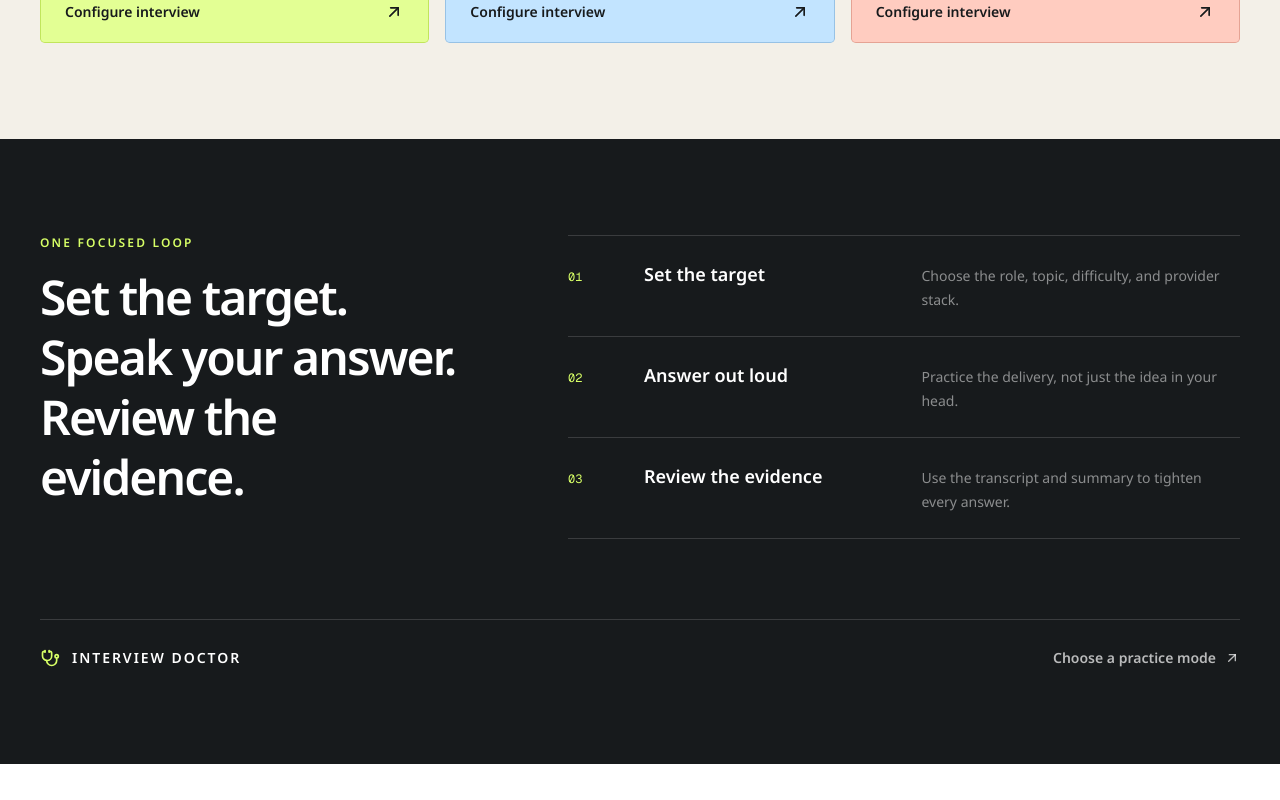
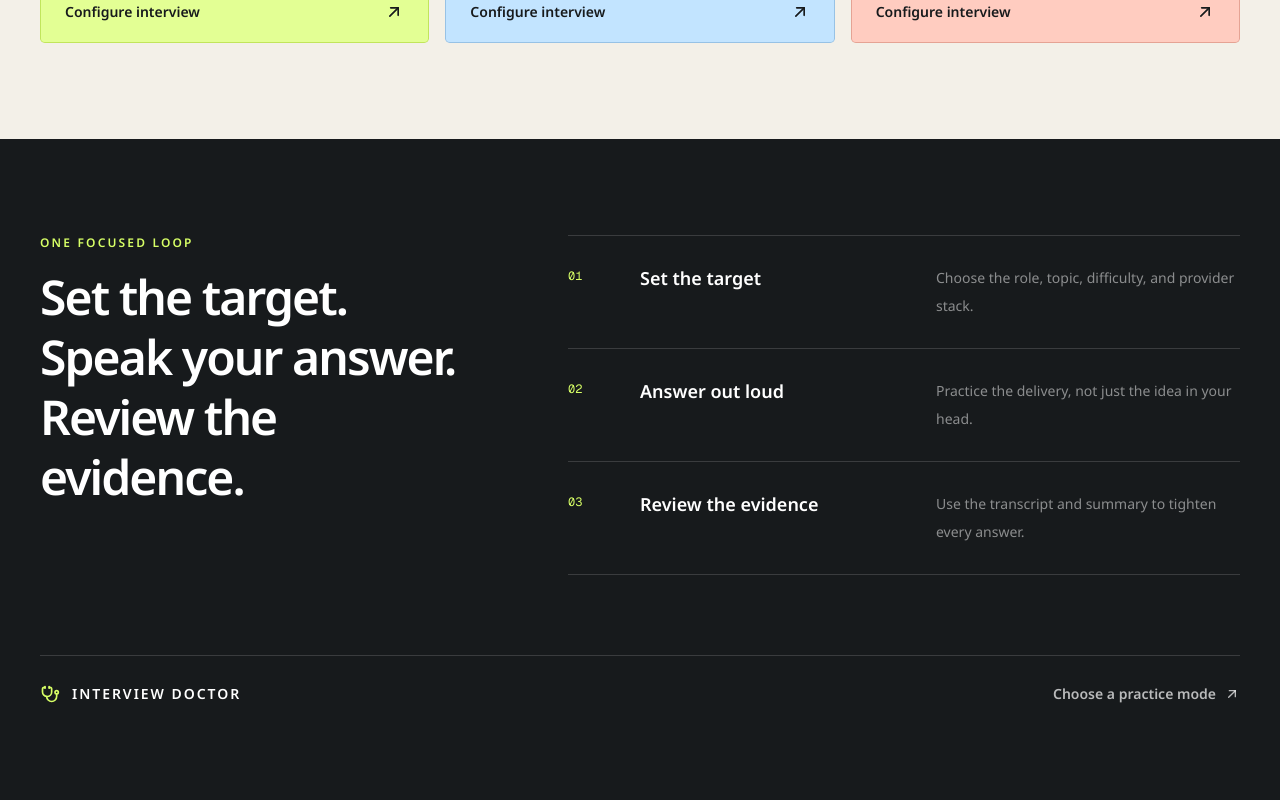
Before and after one commit to cs-siddhartha/interview-doctor, a Next.js app in the folder frontend/: page / in a window 1280 px wide. Shown: the part 1713-2513 px from the top of the page. Before the commit the page ends 2477 px from the top, so only its background shows below. Built offline with nearby package versions, Linux system fonts and the light colour scheme.

Commit message:
style(input): input aligment for grilling intensity and role

```diff
--- a/frontend/components/interview/landing-workflow.tsx
+++ b/frontend/components/interview/landing-workflow.tsx
@@ -21,13 +21,15 @@ export function LandingWorkflow() {
             {LANDING_WORKFLOW.map((item) => (
               <li
                 key={item.step}
-                className="grid gap-3 border-b border-white/15 py-6 sm:grid-cols-[4rem_1fr_1.2fr] sm:items-baseline"
+                className="grid gap-x-6 gap-y-2 border-b border-white/15 py-7 sm:grid-cols-[3rem_17rem_minmax(0,1fr)] sm:items-start"
               >
-                <span className="font-mono text-xs text-[#d7ff66]">
+                <span className="pt-1 font-mono text-xs text-[#d7ff66]">
                   {item.step}
                 </span>
-                <h3 className="text-lg font-semibold">{item.title}</h3>
-                <p className="text-sm leading-6 text-white/50">
+                <h3 className="text-lg font-semibold leading-7">
+                  {item.title}
+                </h3>
+                <p className="max-w-xl text-sm leading-7 text-white/50">
                   {item.description}
                 </p>
               </li>
--- a/frontend/components/interview/setup/form-controls.tsx
+++ b/frontend/components/interview/setup/form-controls.tsx
@@ -42,7 +42,8 @@ export function SelectInput({ label, name, options }: SelectInputProps) {
       <Select name={name} defaultValue={options[0]}>
         <SelectTrigger
           id={name}
-          className="h-12 w-full rounded-sm border-black/10 bg-[#f7f5ef] px-4 text-sm"
+          size="lg"
+          className="w-full rounded-sm border-black/10 bg-[#f7f5ef] px-4 text-sm"
         >
           <SelectValue />
         </SelectTrigger>
--- a/frontend/components/interview/setup/setup-fields.tsx
+++ b/frontend/components/interview/setup/setup-fields.tsx
@@ -51,10 +51,10 @@ function ResumeSetupFields({
   onStateChange: SetupFieldsProps["onResumeStateChange"];
 }) {
   return (
-    <>
+    <div className="mx-auto grid w-full max-w-6xl gap-5">
       <ResumeUploadField onStateChange={onStateChange} />
 
-      <div className="grid gap-4 sm:grid-cols-2">
+      <div className="grid gap-5 sm:grid-cols-[minmax(0,1.35fr)_minmax(16rem,0.65fr)]">
         <TextInput
           label={RESUME_SETUP_FIELDS.targetRole.label}
           name={RESUME_SETUP_FIELDS.targetRole.name}
@@ -66,7 +66,7 @@ function ResumeSetupFields({
           options={[...RESUME_SETUP_FIELDS.intensity.options]}
         />
       </div>
-    </>
+    </div>
   );
 }
 
--- a/frontend/components/ui/select.tsx
+++ b/frontend/components/ui/select.tsx
@@ -37,14 +37,14 @@ function SelectTrigger({
   children,
   ...props
 }: React.ComponentProps<typeof SelectPrimitive.Trigger> & {
-  size?: "sm" | "default"
+  size?: "sm" | "default" | "lg"
 }) {
   return (
     <SelectPrimitive.Trigger
       data-slot="select-trigger"
       data-size={size}
       className={cn(
-        "flex w-fit items-center justify-between gap-1.5 rounded-none border border-input bg-transparent py-2 pr-2 pl-2.5 text-xs whitespace-nowrap transition-colors outline-none select-none focus-visible:border-ring focus-visible:ring-1 focus-visible:ring-ring/50 disabled:cursor-not-allowed disabled:opacity-50 aria-invalid:border-destructive aria-invalid:ring-1 aria-invalid:ring-destructive/20 data-placeholder:text-muted-foreground data-[size=default]:h-8 data-[size=sm]:h-7 data-[size=sm]:rounded-none *:data-[slot=select-value]:line-clamp-1 *:data-[slot=select-value]:flex *:data-[slot=select-value]:items-center *:data-[slot=select-value]:gap-1.5 dark:bg-input/30 dark:hover:bg-input/50 dark:aria-invalid:border-destructive/50 dark:aria-invalid:ring-destructive/40 [&_svg]:pointer-events-none [&_svg]:shrink-0 [&_svg:not([class*='size-'])]:size-4",
+        "flex w-fit items-center justify-between gap-1.5 rounded-none border border-input bg-transparent py-2 pr-2 pl-2.5 text-xs whitespace-nowrap transition-colors outline-none select-none focus-visible:border-ring focus-visible:ring-1 focus-visible:ring-ring/50 disabled:cursor-not-allowed disabled:opacity-50 aria-invalid:border-destructive aria-invalid:ring-1 aria-invalid:ring-destructive/20 data-placeholder:text-muted-foreground data-[size=default]:h-8 data-[size=lg]:h-12 data-[size=sm]:h-7 data-[size=sm]:rounded-none *:data-[slot=select-value]:line-clamp-1 *:data-[slot=select-value]:flex *:data-[slot=select-value]:items-center *:data-[slot=select-value]:gap-1.5 dark:bg-input/30 dark:hover:bg-input/50 dark:aria-invalid:border-destructive/50 dark:aria-invalid:ring-destructive/40 [&_svg]:pointer-events-none [&_svg]:shrink-0 [&_svg:not([class*='size-'])]:size-4",
         className
       )}
       {...props}
```
